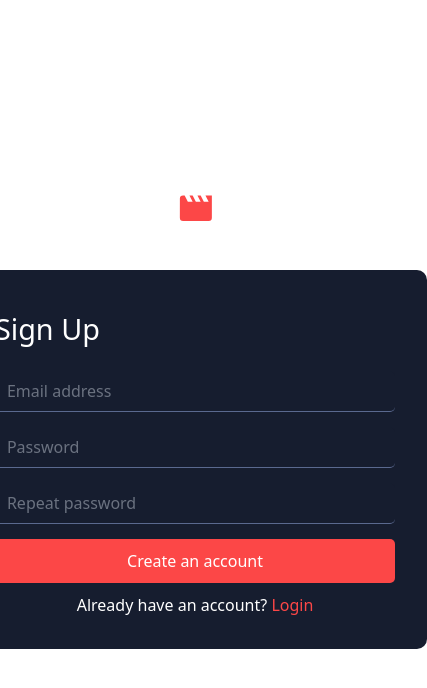
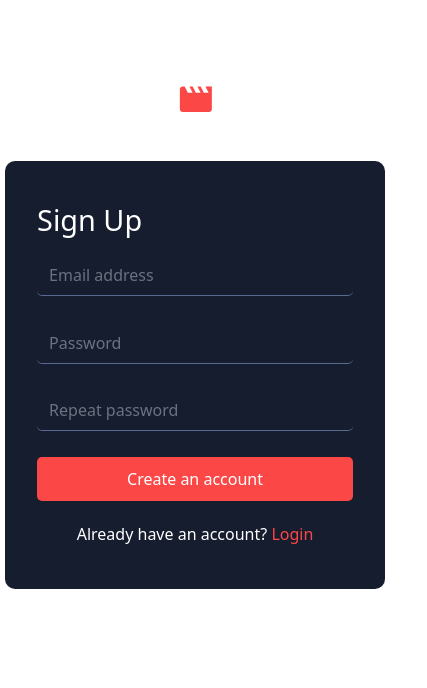
Before and after one commit to Titas-titas/My-project, a React (Vite) app: page /signup in a window 390 px wide. Shown: the top 688 px of the page, 427 px wide, since content can reach past the window. Built offline with nearby package versions, Linux system fonts and the light colour scheme.

Commit message:
added tablet and phone display in login and signup

```diff
--- a/src/components/SignUp.jsx
+++ b/src/components/SignUp.jsx
@@ -48,8 +48,7 @@ const SignUp = () => {
           </div>
           <button type="submit" className="signup-button">Create an account</button>
           <div className="login-link">
-            <span>Already have an account? </span>
-            <Link to="/login">Login</Link>
+            <p>Already have an account? <Link to="/login">Login</Link></p>
           </div>
         </form>
       </div>
--- a/src/index.css
+++ b/src/index.css
@@ -127,7 +127,7 @@
         text-align: center;
     }
     .login-box h2, .signup-box h2{
-        margin-bottom: 20px;
+        margin-bottom: 0.7em;
         font-size: 1.8em;
         text-align: start;
     }
@@ -155,7 +155,7 @@
         border: none;
         border-radius: 5px;
         color: #fff;
-        font-size: 16px;
+        font-size: 1em;
     }
     .login-button:hover, .signup-button:hover{
         background-color: #fff;
@@ -229,6 +229,24 @@
             width: 25vh;
         }
 
+        /*login and signup*/
+        .login-container, .signup-container{
+            height: 80vh;
+        }
+        .login-box, .signup-box{
+            width: 45vh;
+        }
+        .login-box h2, .signup-box h2{
+            margin-bottom: 0.5em;
+        }
+        .login-box p, .signup-box p{
+            padding: 0.7em;
+            font-size: 1em;
+        }
+        .input-group input {
+            margin-bottom: 0.7em;
+        }
+
         /*text*/
         h2{
             font-size: 1em;
@@ -236,6 +254,8 @@
         p{
             font-size: 0.6em;
         }
+
+
     }
 
     /*** phone ***/
@@ -263,6 +283,18 @@
         .videoItem img, .movieItem img, .seriesItem img{
             width: 22vh;
             border-radius: 15px;
+        }
+
+        /*login and signup*/
+        .login-container, .signup-container{
+            height: 75vh;
+        }
+        .login-box, .signup-box{
+            width: 37vh;
+        }
+        .login-box p, .signup-box p{
+            padding: 0.7em;
+            font-size: 0.8em;
         }
 
         /*text*/
```
